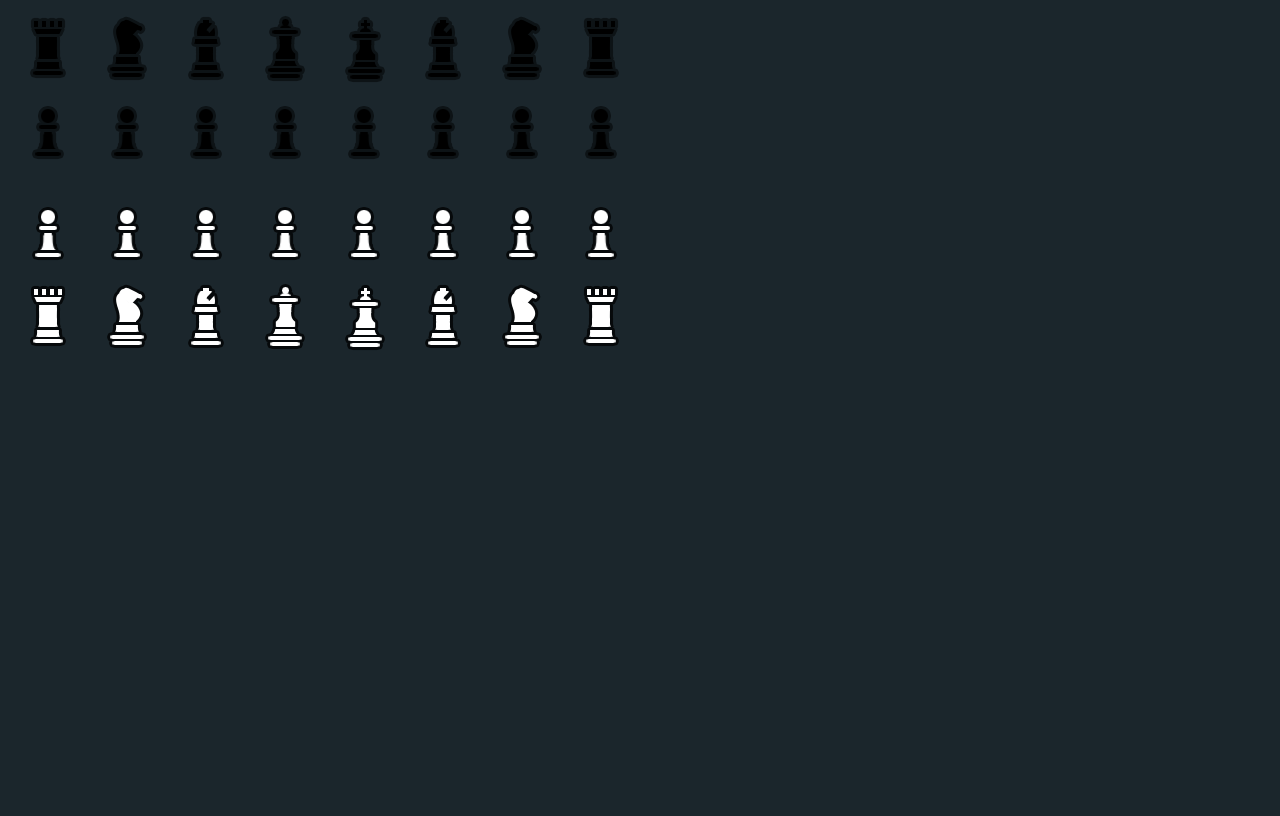
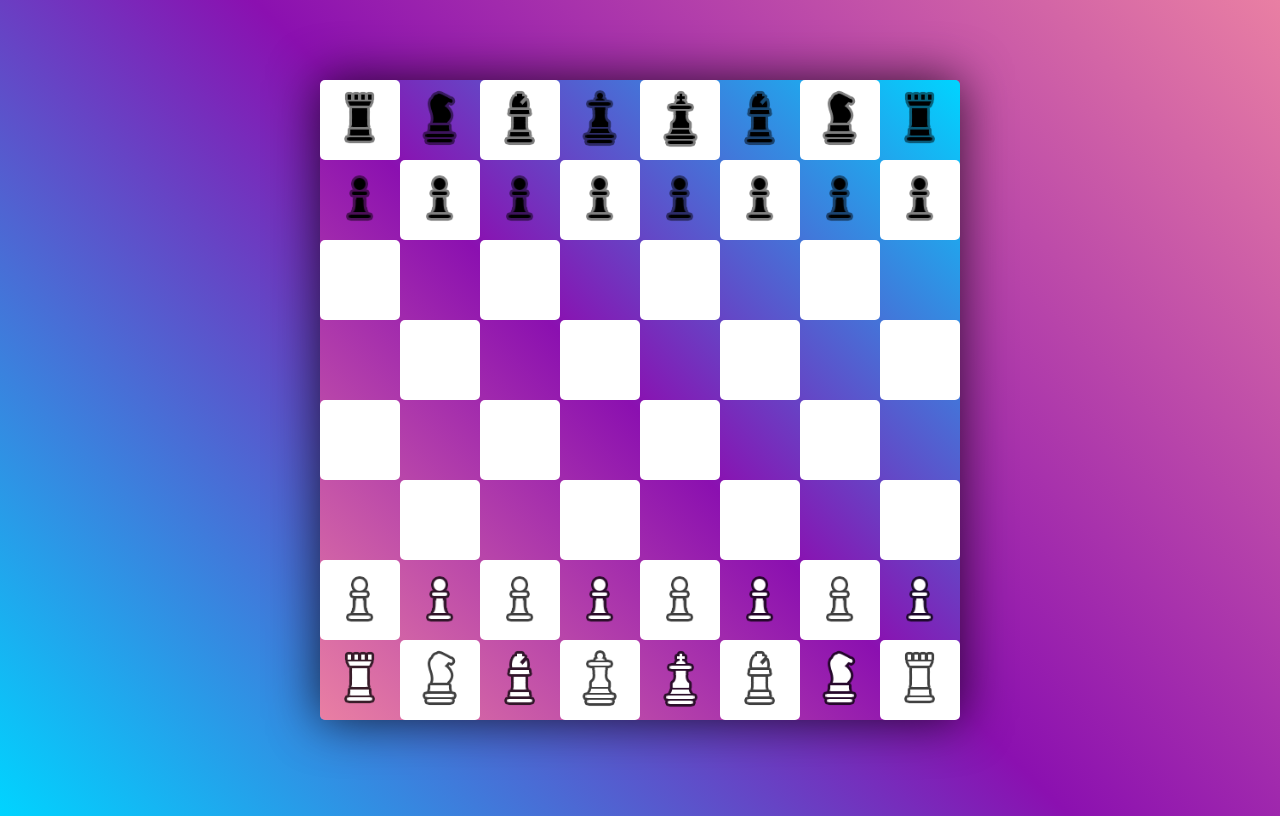
Before and after one commit to HowWhat42/ChessGame, a website: page index.html in a window 1280 px wide. Drawn offline with Linux system fonts and the light colour scheme.

Commit message:
style(fo): Major style changes

```diff
--- a/chess.js
+++ b/chess.js
@@ -6,6 +6,7 @@ let turn = 1// Set turn to white
 function drawBoard () { // Draw board on the webpage
   let id = 0
   const table = document.createElement('table')
+  table.setAttribute("id", "chessBoard")
   for (let i = 0; i < 8; i++) {
     const tr = document.createElement('tr')
     for (let j = 0; j < 8; j++) {
--- a/highscore.js
+++ b/highscore.js
@@ -25,9 +25,9 @@ function highScore(name, score) {
         console.log();
         const table = document.createElement('table');
         table.setAttribute('id', 'scoreTable');
+        createHeader(table);
         scoreTable.forEach((element) => {
           const tr = document.createElement('tr');
-
           for (const [key, value] of Object.entries(element)) {
             const td = document.createElement('td');
             td.innerHTML = value;
@@ -39,3 +39,14 @@ function highScore(name, score) {
         document.body.appendChild(table);
       });
 }
+
+function createHeader(node) {
+  const tr = document.createElement('tr');
+  const td1 = document.createElement('td');
+  const td2 = document.createElement('td');
+  td1.innerText = 'Name';
+  td2.innerText = 'Score';
+  tr.appendChild(td1);
+  tr.appendChild(td2);
+  node.appendChild(tr);
+}
--- a/style.scss
+++ b/style.scss
@@ -1,13 +1,14 @@
-$blackColor : #0f4c75;
-$whiteColor :   #3282b8;
+$blackColor : #ffffff00;
+$whiteColor :   #ffffff;
 
 body{
     font-family: 'Varela Round', sans-serif;
-    background-color: #1b262c;
-    color: white;
+    background: linear-gradient(225deg, rgba(233,127,163,1) 0%, rgba(139,16,176,1) 49%, rgba(0,212,255,1) 100%);
+    color: black;
     height: 100vh;
     overflow: hidden;
     #scoreTable{
+        background: linear-gradient(45deg, rgba(233,127,163,1) 0%, rgba(139,16,176,1) 49%, rgba(0,212,255,1) 100%);
         width: 50vw;
         border-radius: 10px;
         margin: auto;
@@ -19,6 +20,7 @@ body{
         left: 50%;
         -ms-transform: translate(-50%, -50%);
         transform: translate(-50%, -50%);
+        box-shadow: 0px 0px 50px 0px rgba(0,0,0,0.75);
         td{
             width: 50%;
             border-radius: 10px;
@@ -28,4 +30,39 @@ body{
             background-color: $whiteColor;
         }
     }
+    #chessBoard{
+        background: linear-gradient(45deg, rgba(233,127,163,1) 0%, rgba(139,16,176,1) 49%, rgba(0,212,255,1) 100%);
+        border-spacing: 0px;
+        border-radius: 5px;
+        position: absolute;
+        top: 50%;
+        left: 50%;
+        -ms-transform: translate(-50%, -50%);
+        transform: translate(-50%, -50%);
+        box-shadow: 0px 0px 50px 0px rgba(0,0,0,0.75);
+        td{
+            height: 10vh;
+            width: 10vh;
+            padding: 0%;
+            margin: -1px;
+            border-radius: 5px;
+        }
+        img {
+            height: 8vh;
+            margin-top: 0,8vh;
+            margin-left: 10%;
+          }
+        .b{
+            background-color: $blackColor;
+        }
+        .w{
+            background-color: $whiteColor;
+        }
+        .b.selected {
+            box-shadow: inset 0px 0px 20px 0px rgba(0, 0, 0, 0.75);
+        }
+        .w.selected{
+            box-shadow: inset 0px 0px 20px 0px rgba(0,0,0,0.75);
+        }
+    }
 }
```
Also changed, not shown: style.css, 1 other file.
